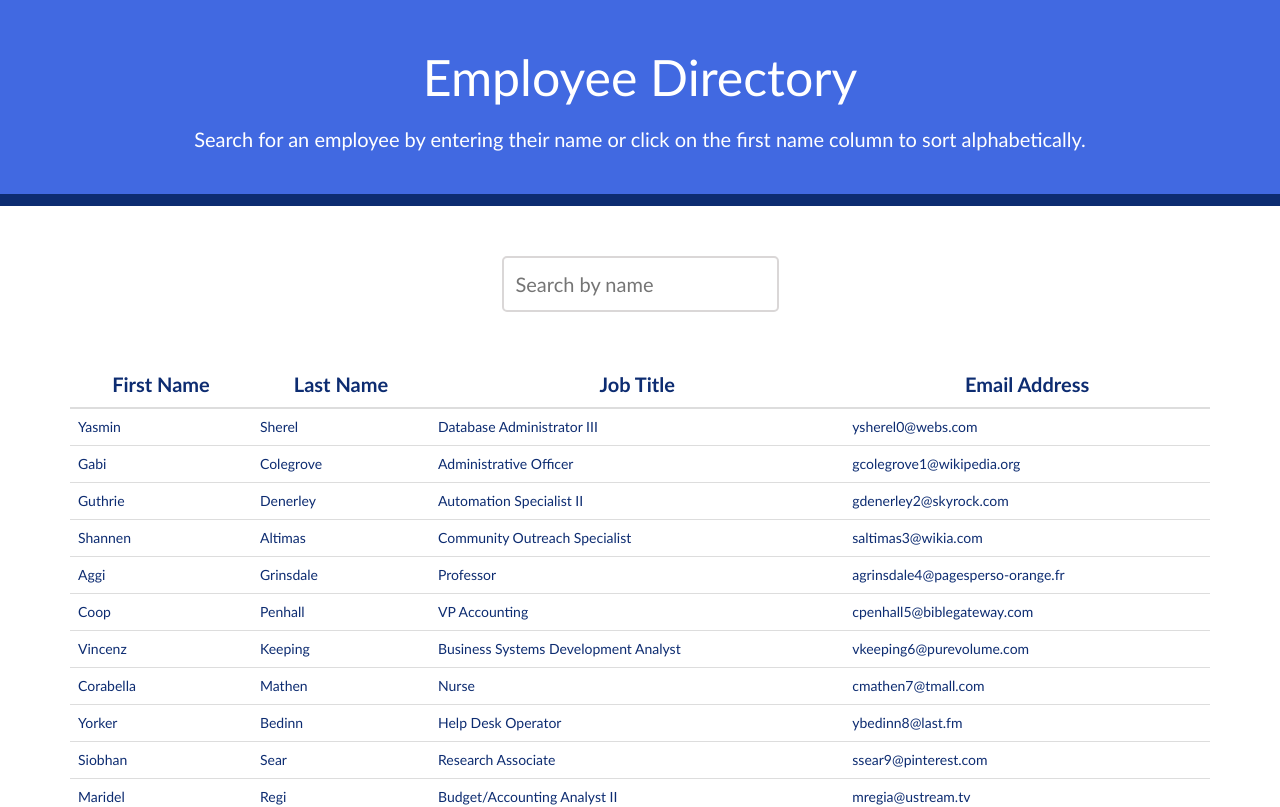
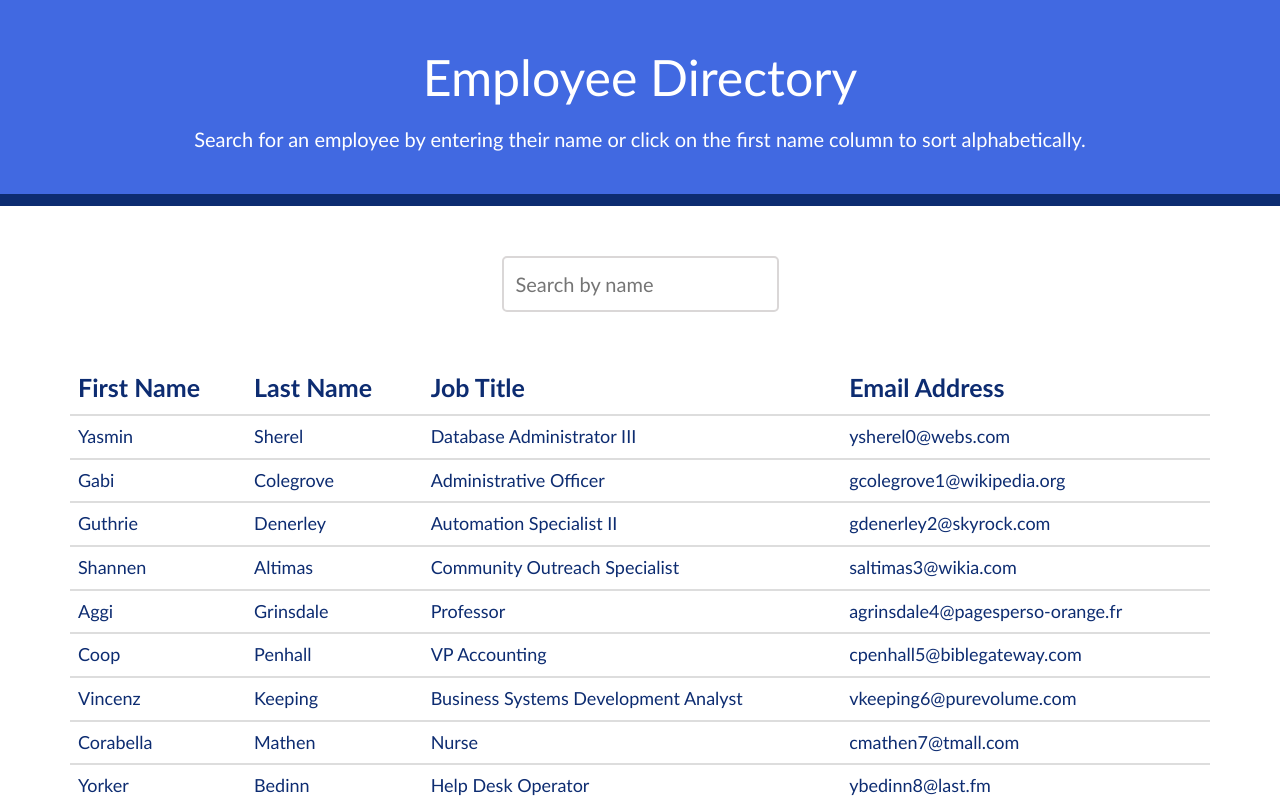
Before and after one commit to TiffanyCasey/User-Directory, a React (Create React App) app: page / in a window 1280 px wide. Shown: the top 807 px of the page. Built offline with nearby package versions, Linux system fonts and the light colour scheme.

Commit message:
added employees.js. Still need to get dynamicSearch and sortName to work in Results

```diff
--- a/src/App.js
+++ b/src/App.js
@@ -1,14 +1,26 @@
-import React from "react";
+import React, { Component } from "react";
 import Header from "./components/Header";
 import Results from "./components/Results";
+import employees from "./employees.json";
 
-function App () {
+class App extends Component {
+
+  state = {
+    employees,
+    searchTerm: ''
+  };
+
+  render() {
     return (
       <div>
         <Header />
         <Results/>
       </div>
-    )
+    )};
   };
 
 export default App;
+
+//https://levelup.gitconnected.com/building-a-simple-dynamic-search-bar-in-react-js-f1659d64dfae
+
+//https://github.com/jonathanbrierre/Simple-Dynamic-Search/blob/master/src/NamesContainer.jsx
--- /dev/null
+++ b/src/components/Employees.js
@@ -0,0 +1,15 @@
+import React from 'react'
+
+function Employees(props) {
+    return (
+        <tbody>
+            <tr>
+                <td id="row">{ props.first_name }</td>
+                <td id="row">{ props.last_name }</td>
+                <td id="row">{ props.job_title }</td>
+                <td id="row"> { props.email }</td>
+            </tr>
+        </tbody>
+    )
+}
+export default Employees
--- a/src/components/Results.js
+++ b/src/components/Results.js
@@ -1,37 +1,23 @@
 import React, { Component } from "react";
 import "../index.css";
 import Search from "../components/SearchForm";
+import Employees from "./Employees";
 import employees from "../employees.json";
+// import EmployeesContainer from "./EmployeesContainer";
 
 class Results extends Component {
 
-// FILTER
   state = {
     employees,
-    search: "",
-    result: [],
-    resultDisplay: [],
   };
 
-  handleInputChange = event => {
-    // Getting the value and name of the input which triggered the change
-    console.log("Input value", event.target.value);
-    console.log("employees", employees);
+  // Renders what shows up onto the page dynamically as letters are typed in the input field -- BREAKS APP WHEN RUN NOW. HAVE IT GREYED OUT BELOW
+  dynamicSearch = () => {
+    return this.props.employees.filter
+    (emp => emp.toLowerCase().includes(this.props.searchTerm.toLowerCase()))
+  }
 
-    const userInput = event.target.value;
-    // this is not filtering through correctly
-    const newArray = this.state.result.filter((emp)=>{
-      return emp.includes(userInput)
-    });
-    console.log("newarray", newArray);
-
-    this.setState({
-      resultDisplay: newArray,
-      search: userInput
-    })
-  };
-
-  // SORT BY FIRST NAME
+  // Sorts by first name click - not working
   sortName = (first_name) => {
     this.setState( prevState => {
       return {
@@ -42,41 +28,31 @@ class Results extends Component {
 
   render() {
   return (
-  <>
-    <Search handler={this.handleInputChange} value={this.state.search} />
-
+  <div>
+    <Search />
     <div className="container">
         <table className="table">
           <thead>
               <tr>
-            <th>
-              <strong id="col" onClick={this.sortName}>First Name</strong>
-            </th>
-            <th>
-              <strong id="col">Last Name</strong>
-            </th>
-            <th>
-              <strong id="col">Job Title</strong>
-            </th>
-            <th>
-              <strong id="col">Email Address</strong>
-            </th>
+                  <th id="col">First Name</th>
+                  <th id="col">Last Name</th>
+                  <th id="col">Job Title</th>
+                  <th id="col">Email Address</th>
               </tr>
           </thead>
 
-        <tbody>
-        {this.state.employees.map(emp => (
-          <tr key={emp.id}>
-            <td> {emp.first_name} </td>
-            <td> {emp.last_name} </td>
-            <td> {emp.job_title} </td>
-            <td> {emp.email} </td>
-          </tr>
-          ))}
-        </tbody>
+            {this.state.employees.map( emp =>
+              <Employees
+                  key={emp.id}
+                  first_name={emp.first_name}
+                  last_name={emp.last_name}
+                  job_title={emp.job_title}
+                  email={emp.email}
+              />
+            )}
         </table>
     </div>
-  </>
+    </div>
   );
   };
 }
--- a/src/components/SearchForm.js
+++ b/src/components/SearchForm.js
@@ -1,7 +1,20 @@
-import React from "react";
+import React, { Component } from "react";
 import "../index.css";
 
-function Search(props) {
+class Search extends Component  {
+
+state = {
+  searchTerm: ''
+}
+
+// Allows the input field to control the "searchTerm" value in the state
+editSearchTerm = (event) => {
+  this.setState({searchTerm: event.target.value})
+  console.log("INPUT:", event.target.value);
+  console.log("SEARCH TERM:", this.state.searchTerm);
+}
+
+render() {
   return (
     <div className="Search">
       <input
@@ -9,13 +22,13 @@ function Search(props) {
         placeholder="Search by name"
         name="search"
         className="Search"
-        value={props.value}
+        value={ this.state.value } // example had searchTerm in here - corresponds to line 34 on Results.JS
         id="search"
-        onChange={props.handler}
-
+        onChange={ this.editSearchTerm }
       />
     </div>
   );
 };
+};
 
 export default Search
--- a/src/index.css
+++ b/src/index.css
@@ -41,16 +41,19 @@ input {
 
 /* RESULTS COMPONENT  */
 
-#col{
- font-size: 20px;
- text-align: center;
-}
-
 .table {
   font-family: 'Trebuchet MS', 'Lucida Sans Unicode', 'Lucida Grande', 'Lucida Sans', Arial, sans-serif;
   color: rgb(13, 44, 113);
 }
 
-th {
-  text-align: center;
+#col{
+font-size: 25px;
+text-align: left;
 }
+
+
+#row {
+text-align: left;
+font-size: 18px;
+padding: 8px;
+}
```
Lines whose indentation alone changed are shown as unchanged.
